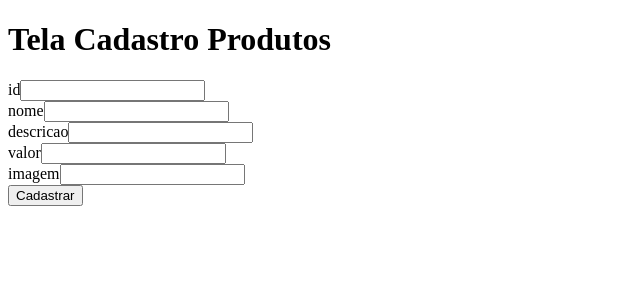
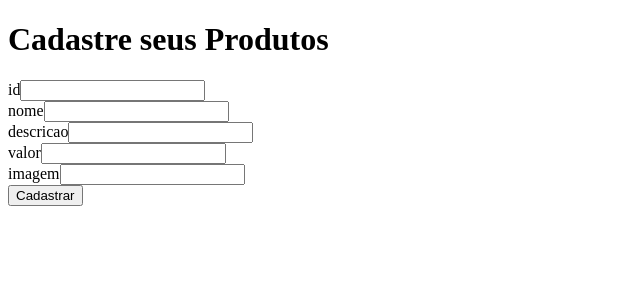
Before and after one commit to 07174293182/CatalogoCosmeticos-front-end, a React (Vite) app: page /cadastro-produto in a window 1280 px wide. Shown: the top 300 px of the page, without its empty margins (0-640 px from the left). Built offline with nearby package versions, Linux system fonts and the light colour scheme.

Commit message:
Tentando

```diff
--- a/src/App.tsx
+++ b/src/App.tsx
@@ -14,7 +14,7 @@ type ProdutoType = {
 function App() {
     const [produtos, setProdutos] = useState<ProdutoType[]>([])
     useEffect(()=>{
-        fetch("http://localhost:5174")
+        fetch("https://catalogocosmeticos.onrender.com/produtos")
         .then(resposta=>resposta.json())
         .then(dados=>setProdutos(dados))
 },[])
--- a/src/componentes/CadastroProduto.tsx
+++ b/src/componentes/CadastroProduto.tsx
@@ -19,7 +19,7 @@ export default function CadastroProduto(){
             valor: valor,
             imagem: imagem
         }
-        fetch("http://localhost:8000/produtos",{
+        fetch("http://localhost:5173/produtos",{
             method: "POST",
             headers: {
                 "Content-Type":"Application/json"
@@ -53,7 +53,7 @@ export default function CadastroProduto(){
 
     return(
         <>
-        <h1>Tela Cadastro Produtos</h1>
+        <h1>Cadastre seus Produtos</h1>
         <form onSubmit={handleForm}>
             <div>
                 <label htmlFor="id">id</label>
--- a/src/main.tsx
+++ b/src/main.tsx
@@ -2,7 +2,7 @@ import { StrictMode } from 'react'
 import { createRoot } from 'react-dom/client'
 import App from './App';
 import { createBrowserRouter, RouterProvider, } from "react-router-dom";
-import CadastroProduto from './componentes/CadastroProduto';
+import CadastroProduto from './componentes/CadastroProduto.tsx';
 
 const router = createBrowserRouter([
     {
```
Also changed, not shown: 1 other file (tests, documents, lock files or other folders).
